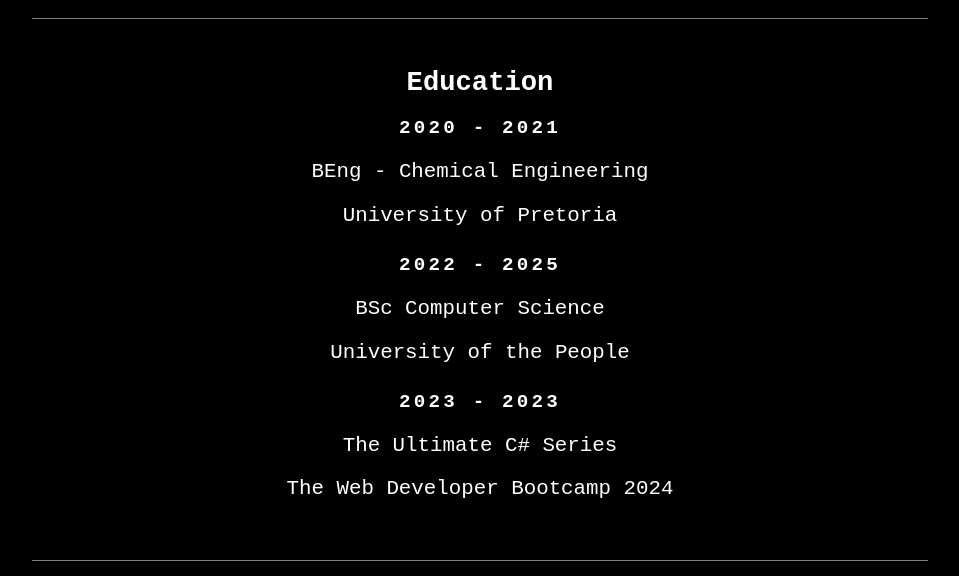
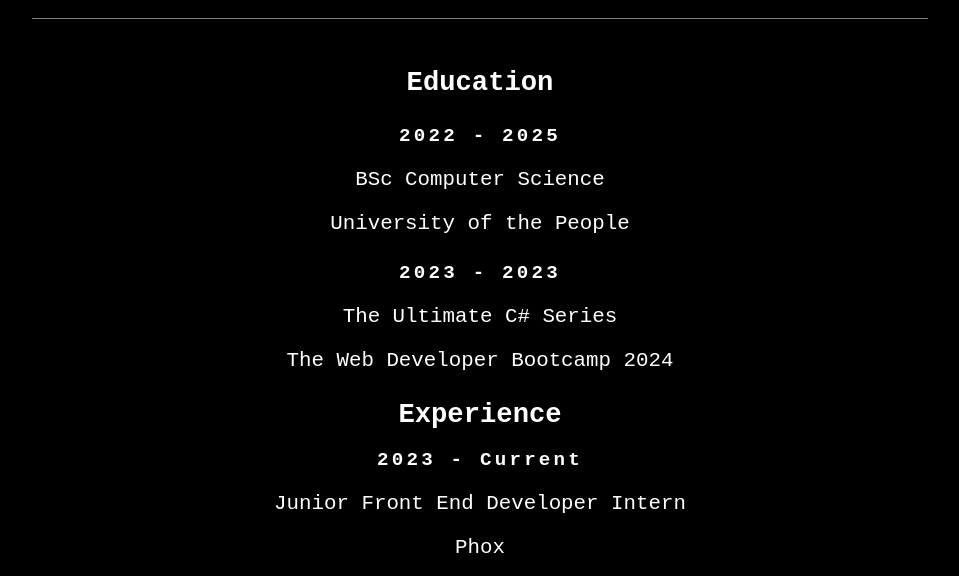
Before and after one commit to IanOlivierDev/Portfolio_Site, a website built with Vite: page index.html in a window 1280 px wide. Shown: the part 1956-2532 px from the top of the page, without its empty margins (160-1119 px from the left). Built offline with nearby package versions, Linux system fonts and the light colour scheme; animation ran at ten frames a second; a web font is replaced by a local one.

Commit message:
Update info

```diff
--- a/index.html
+++ b/index.html
@@ -202,17 +202,6 @@
           <div class="socials__main-container__education">
             <h2 class="socials__main-container__education-header">Education</h2>
             <div class="socials__main-container__education-text-container">
-              <p
-                class="socials__main-container__education-text socials__main-container__education-text-dates"
-              >
-                2020 - 2021
-              </p>
-              <p class="socials__main-container__education-text">
-                BEng - Chemical Engineering
-              </p>
-              <p class="socials__main-container__education-text">
-                University of Pretoria
-              </p>
             </div>
             <div class="socials__main-container__education-text-container">
               <p
@@ -238,6 +227,20 @@
               </p>
               <p class="socials__main-container__education-text">
                 The Web Developer Bootcamp 2024
+              </p>
+            </div>
+            <h2 class="socials__main-container__education-header">Experience</h2>
+            <div class="socials__main-container__education-text-container">
+              <p
+                class="socials__main-container__education-text socials__main-container__education-text-dates"
+              >
+                2023 - Current
+              </p>
+              <p class="socials__main-container__education-text">
+                Junior Front End Developer Intern
+              </p>
+              <p class="socials__main-container__education-text">
+                Phox
               </p>
             </div>
           </div>
```
